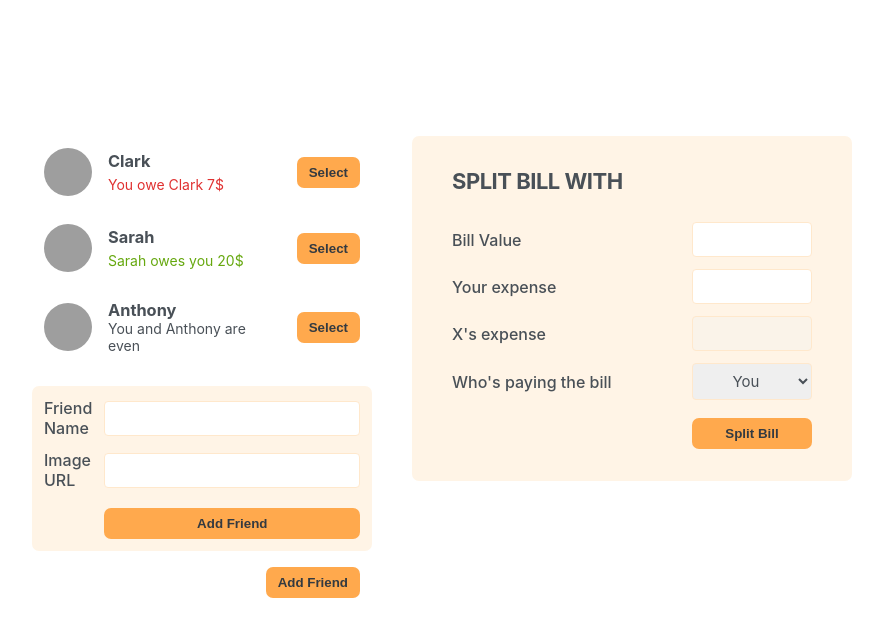
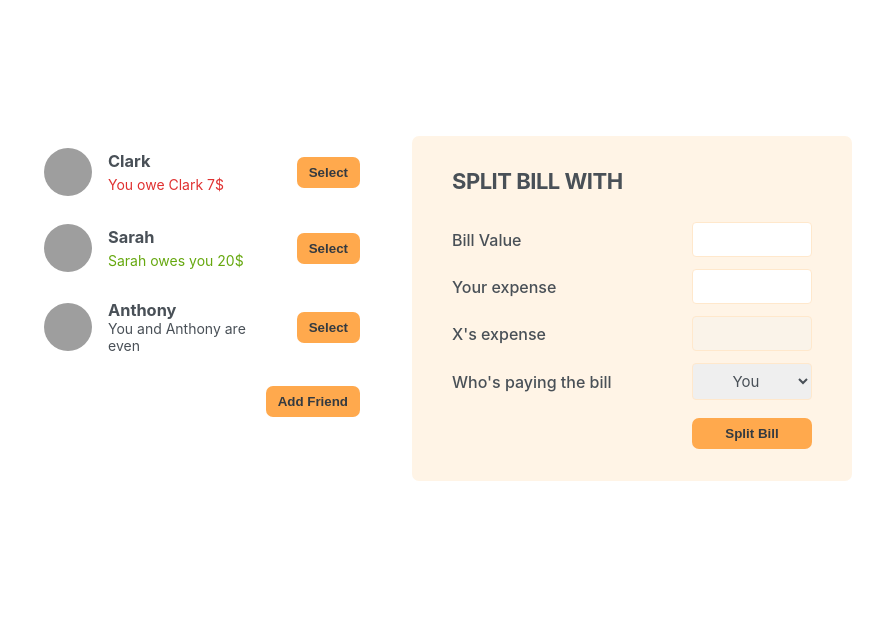
Before and after one commit to AbanoubNashat/eat-n-split, a React (Create React App) app: page / in a window 1280 px wide. Shown: the top 636 px of the page, without its empty margins (198-1081 px from the left). Built offline with nearby package versions, Linux system fonts and the light colour scheme; grey boxes are pictures that could not be loaded.

Commit message:
Implement toggle functionality for AddFriendForm and update Button component to accept onClick prop

```diff
--- a/src/App.js
+++ b/src/App.js
@@ -1,15 +1,25 @@
+import { useState } from "react";
 import FriendsList from "./components/FriendsList";
 import AddFriendForm from "./components/AddFriendForm";
 import Button from "./components/Button";
 import SplitBillForm from "./components/SplitBillForm";
 
 export default function App() {
+  //----------------------------------------------
+  // Where does the form show in our app ? in App Component then the state we need to make that form show and hide is in App Component not in the Form itself.
+  const [showAddFriend, setShowAddFriend] = useState(false);
+  function handleShowAddFriend() {
+    setShowAddFriend((show) => !show);
+  }
+  //-----------------------------------------------
   return (
     <div className="app">
       <div className="sidebar">
         <FriendsList></FriendsList>
-        <AddFriendForm></AddFriendForm>
-        <Button>Add Friend</Button>
+        {showAddFriend && <AddFriendForm></AddFriendForm>}
+        <Button onClick={handleShowAddFriend}>
+          {showAddFriend ? "Close" : "Add Friend"}
+        </Button>
       </div>
       <SplitBillForm></SplitBillForm>
     </div>
--- a/src/components/Button.js
+++ b/src/components/Button.js
@@ -1,3 +1,7 @@
-export default function Button({ children }) {
-  return <button className="button">{children}</button>;
+export default function Button({ children, onClick }) {
+  return (
+    <button className="button" onClick={onClick}>
+      {children}
+    </button>
+  );
 }
```
